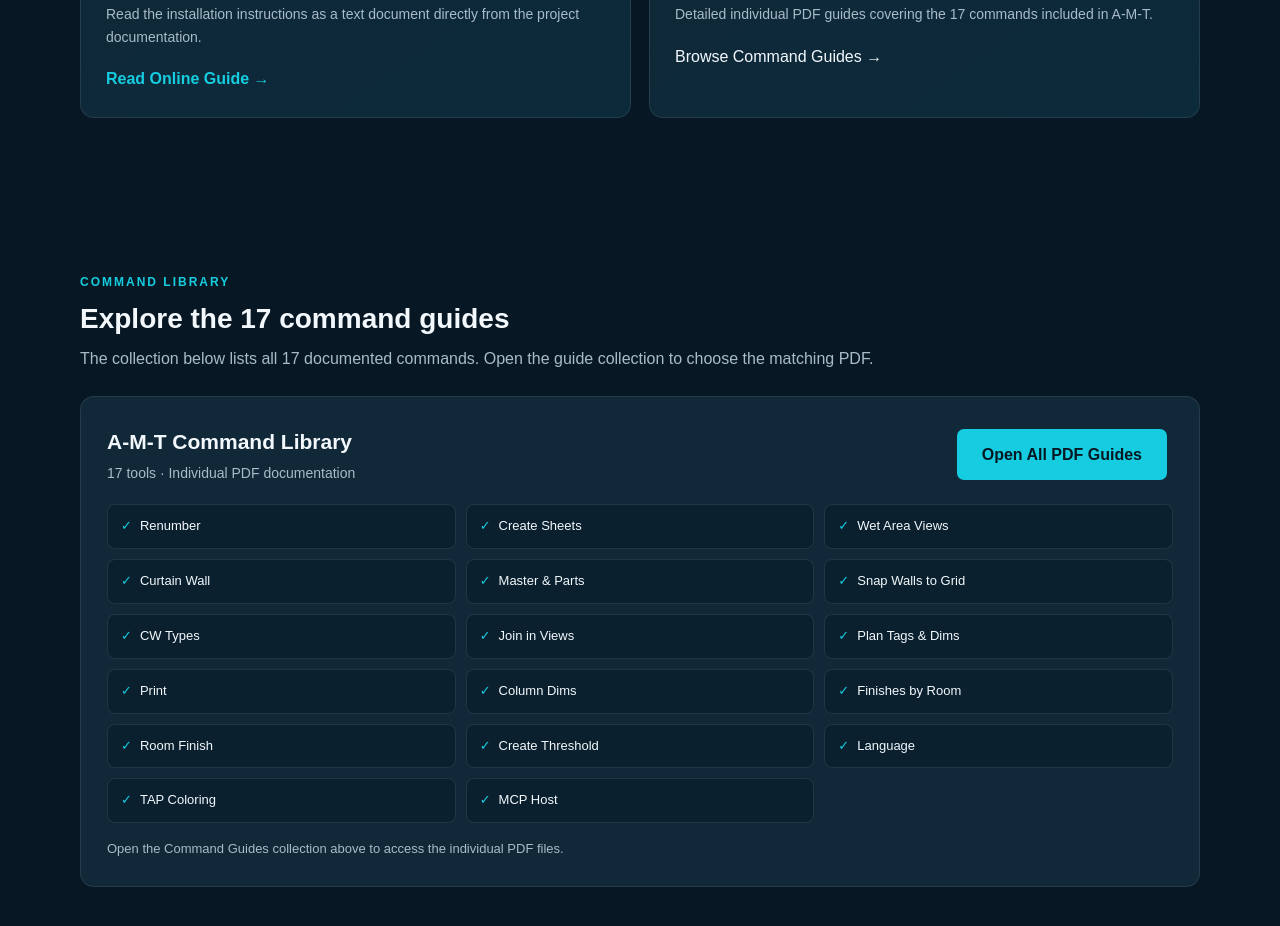
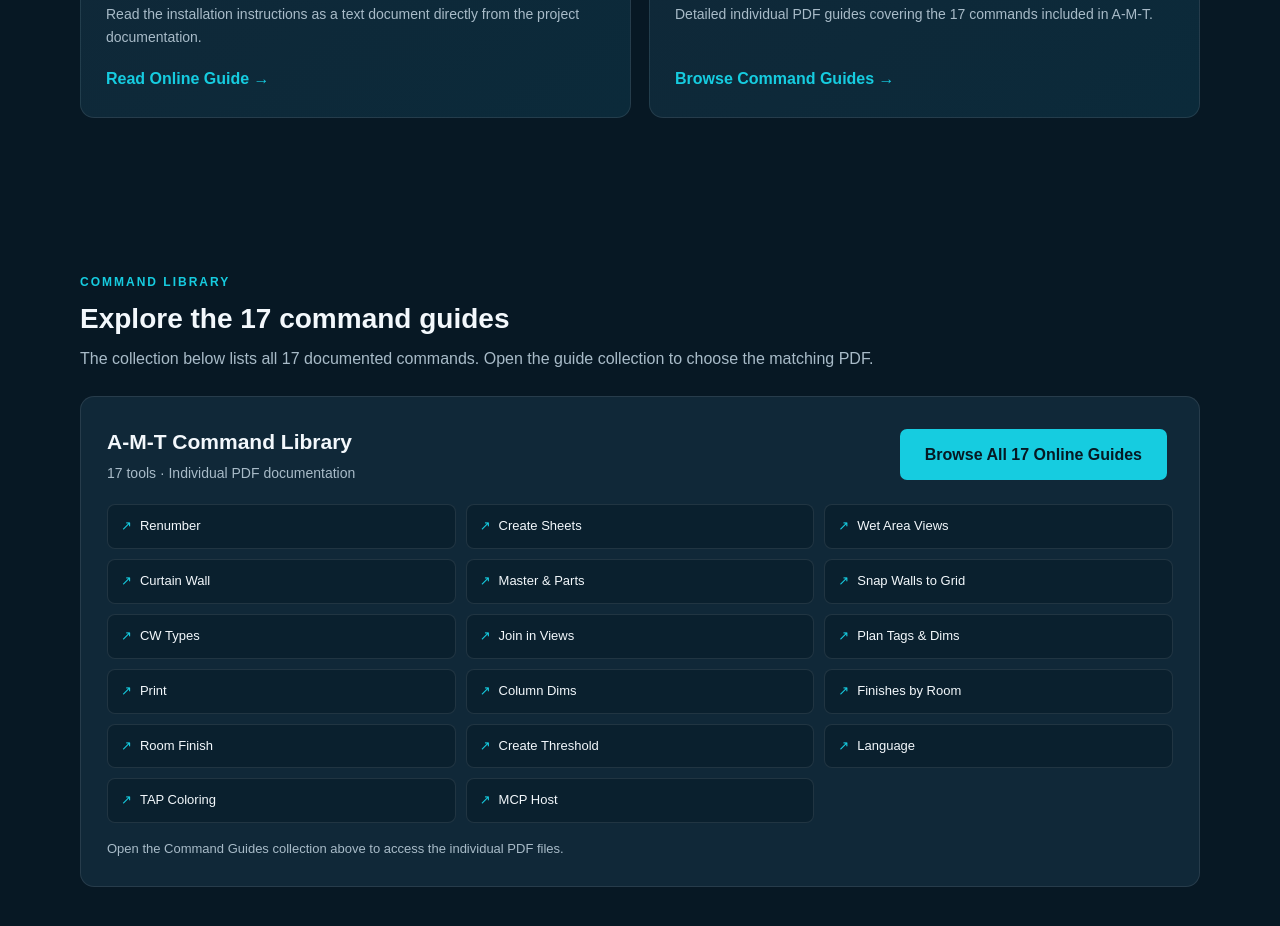
Before and after one commit to abdallahmostafataha6-blip/A-M-T, a plain HTML site: page documentation.html in a window 1280 px wide. Shown: the part 1028-1954 px from the top of the page. Drawn offline with Linux system fonts and the light colour scheme.

Commit message:
Add files via upload

```diff
--- a/documentation.html
+++ b/documentation.html
@@ -9,6 +9,13 @@
 <meta name="robots" content="index, follow, max-image-preview:large">
 <link rel="canonical" href="https://a-m-t-tools.pages.dev/documentation.html">
 <meta name="theme-color" content="#071824">
+<meta property="og:type" content="website"><meta property="og:site_name" content="A-M-T | Architectural Modeling Toolkit">
+<meta property="og:title" content="A-M-T Documentation | Guides &amp; Installation"><meta property="og:description" content="Find installation help, the A-M-T quick guide, and 17 individual Revit command guides.">
+<meta property="og:url" content="https://a-m-t-tools.pages.dev/documentation.html">
+<meta property="og:image" content="https://a-m-t-tools.pages.dev/Assets/A-M-T-Website-Hero.png">
+<meta name="twitter:card" content="summary_large_image"><meta name="twitter:title" content="A-M-T Documentation | Guides &amp; Installation">
+<meta name="twitter:description" content="Installation help, the A-M-T quick guide, and 17 individual Revit command guides.">
+<meta name="twitter:image" content="https://a-m-t-tools.pages.dev/Assets/A-M-T-Website-Hero.png">
 <script type="application/ld+json">
 {"@context":"https://schema.org","@type":"SoftwareApplication","name":"A-M-T — Architectural Modeling Toolkit","alternateName":"A-M-T Revit Plugin","applicationCategory":"DesignApplication","operatingSystem":"Windows","softwareVersion":"1.8.8","description":"A Revit add-in with 17 tools for architectural modeling, BIM automation, documentation, and AI integration.","url":"https://a-m-t-tools.pages.dev/","author":{"@type":"Person","name":"Abdallah Mostafa"},"downloadUrl":"https://github.com/abdallahmostafataha6-blip/A-M-T/releases/latest"}
 </script>
@@ -342,22 +349,12 @@ body { animation: amt-page-enter .45s ease-out both; }
 @media(max-width:800px){.docs-command-list{grid-template-columns:repeat(2,minmax(0,1fr))}.docs-steps{grid-template-columns:1fr}}
 @media(max-width:600px){.docs-stats,.docs-primary-grid,.docs-faq{grid-template-columns:1fr}.docs-command-list{grid-template-columns:1fr}.docs-hero{padding-top:42px}}
 
-</style>
-  <!-- Open Graph: link preview for LinkedIn and other social platforms -->
-  <meta property="og:type" content="website">
-  <meta property="og:site_name" content="A-M-T | Architectural Modeling Toolkit">
-  <meta property="og:title" content="A-M-T Documentation | Guides &amp; Installation">
-  <meta property="og:description" content="Browse A-M-T Revit documentation, installation instructions, the quick user guide, and 17 individual command guides for architectural BIM workflows.">
-  <meta property="og:url" content="https://a-m-t-tools.pages.dev/documentation.html">
-  <meta property="og:image" content="https://a-m-t-tools.pages.dev/Assets/A-M-T-Website-Hero.png">
-  <meta property="og:image:secure_url" content="https://a-m-t-tools.pages.dev/Assets/A-M-T-Website-Hero.png">
-  <meta property="og:image:alt" content="A-M-T — Architectural Modeling Toolkit for Autodesk Revit">
-  <meta property="og:locale" content="en_US">
-  <meta name="twitter:card" content="summary_large_image">
-  <meta name="twitter:title" content="A-M-T Documentation | Guides &amp; Installation">
-  <meta name="twitter:description" content="Browse A-M-T Revit documentation, installation instructions, the quick user guide, and 17 individual command guides for architectural BIM workflows.">
-  <meta name="twitter:image" content="https://a-m-t-tools.pages.dev/Assets/A-M-T-Website-Hero.png">
-</head><body><header><div class="container"><nav>
+
+.docs-command-list a{display:block;padding:11px 13px;border:1px solid var(--line);border-radius:8px;background:#0a202e;color:var(--text);font-size:13px;text-decoration:none;transition:border-color .2s ease,color .2s ease,transform .2s ease}
+.docs-command-list a:before{content:"↗";color:var(--cyan);margin-right:8px}
+.docs-command-list a:hover{border-color:var(--cyan);color:var(--cyan);transform:translateY(-2px)}
+
+</style></head><body><header><div class="container"><nav>
 <a class="brand" href="index.html"><img src="Assets/A-M-T-LOGO.png" alt="A-M-T Logo"><span>A-M-T</span></a>
 <div class="navlinks">
 <a href="index.html">Home</a><a href="features.html">Features</a><a href="tools.html">Tools</a>
@@ -398,13 +395,13 @@ body { animation: amt-page-enter .45s ease-out both; }
         <div class="doc-icon">⌘</div>
         <h3>Online Installation Guide</h3>
         <p>Read the installation instructions as a text document directly from the project documentation.</p>
-        <a href="Documentation/Installation-Guide.md" target="_blank" rel="noopener">Read Online Guide →</a>
+        <a href="installation-guide.html">Read Online Guide →</a>
       </article>
       <article class="docs-primary-card">
         <div class="doc-icon">▦</div>
         <h3>Command Guides</h3>
         <p>Detailed individual PDF guides covering the 17 commands included in A-M-T.</p>
-        <span>Browse Command Guides →</span>
+        <a href="#command-library">Browse Command Guides →</a>
       </article>
     </div>
   </section>
@@ -415,30 +412,30 @@ body { animation: amt-page-enter .45s ease-out both; }
       <h2>Explore the 17 command guides</h2>
       <p>The collection below lists all 17 documented commands. Open the guide collection to choose the matching PDF.</p>
     </div>
-    <div class="docs-command-panel">
+    <div class="docs-command-panel" id="command-library">
       <div class="docs-command-top">
         <div><h3>A-M-T Command Library</h3><p>17 tools · Individual PDF documentation</p></div>
-        <a class="btn" href="Documentation/Command-Guides/" target="_blank" rel="noopener">Open All PDF Guides</a>
+        <a class="btn" href="#command-guide-links">Browse All 17 Online Guides</a>
       </div>
-      <div class="docs-command-list">
-        <span>Renumber</span>
-        <span>Create Sheets</span>
-        <span>Wet Area Views</span>
-        <span>Curtain Wall</span>
-        <span>Master &amp; Parts</span>
-        <span>Snap Walls to Grid</span>
-        <span>CW Types</span>
-        <span>Join in Views</span>
-        <span>Plan Tags &amp; Dims</span>
-        <span>Print</span>
-        <span>Column Dims</span>
-        <span>Finishes by Room</span>
-        <span>Room Finish</span>
-        <span>Create Threshold</span>
-        <span>Language</span>
-        <span>TAP Coloring</span>
-        <span>MCP Host</span>
-      </div>
+      <div class="docs-command-list" id="command-guide-links">
+<a href="renumber-guide.html">Renumber</a>
+<a href="create-sheets-guide.html">Create Sheets</a>
+<a href="wet-area-views-guide.html">Wet Area Views</a>
+<a href="curtain-wall-guide.html">Curtain Wall</a>
+<a href="master-and-parts-guide.html">Master &amp; Parts</a>
+<a href="snap-walls-to-grid-guide.html">Snap Walls to Grid</a>
+<a href="cw-types-guide.html">CW Types</a>
+<a href="join-in-views-guide.html">Join in Views</a>
+<a href="plan-tags-and-dims-guide.html">Plan Tags &amp; Dims</a>
+<a href="print-guide.html">Print</a>
+<a href="column-dims-guide.html">Column Dims</a>
+<a href="finishes-by-room-guide.html">Finishes by Room</a>
+<a href="room-finish-guide.html">Room Finish</a>
+<a href="create-threshold-guide.html">Create Threshold</a>
+<a href="language-guide.html">Language</a>
+<a href="tap-coloring-guide.html">TAP Coloring</a>
+<a href="mcp-host-guide.html">MCP Host</a>
+</div>
       <p class="docs-note">Open the Command Guides collection above to access the individual PDF files.</p>
     </div>
   </section>
```
Also changed, not shown: installation-guide.html (added, +53 -0 lines).
